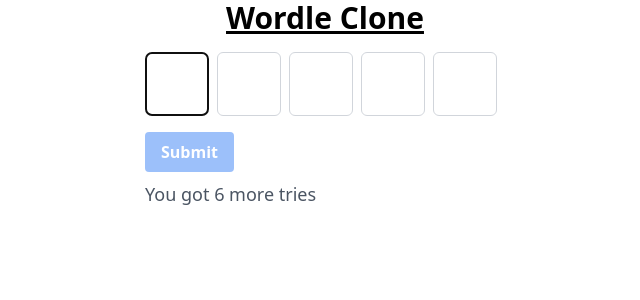
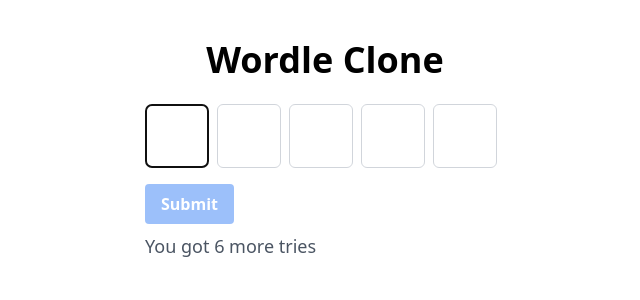
Before and after one commit to Hellionfrs/wordle-clone, a React (Vite) app: page / in a window 1280 px wide. Shown: the top 300 px of the page, without its empty margins (315-955 px from the left). Built offline with nearby package versions, Linux system fonts and the light colour scheme.

Commit message:
feat: styling app.jsx

```diff
--- a/src/components/App/App.jsx
+++ b/src/components/App/App.jsx
@@ -3,8 +3,8 @@ import Wordle from "../Wordle";
 function App() {
   return (
     <div className="flex justify-center justify-self-center ">
-      <div className="m-auto ">
-        <h1 className="text-3xl font-bold underline text-center">Wordle Clone</h1>
+      <div className="flex flex-col gap-2 m-auto mt-10">
+        <h1 className="text-4xl font-bold  text-center">Wordle Clone</h1>
         <Wordle />
       </div>
     </div>
```
